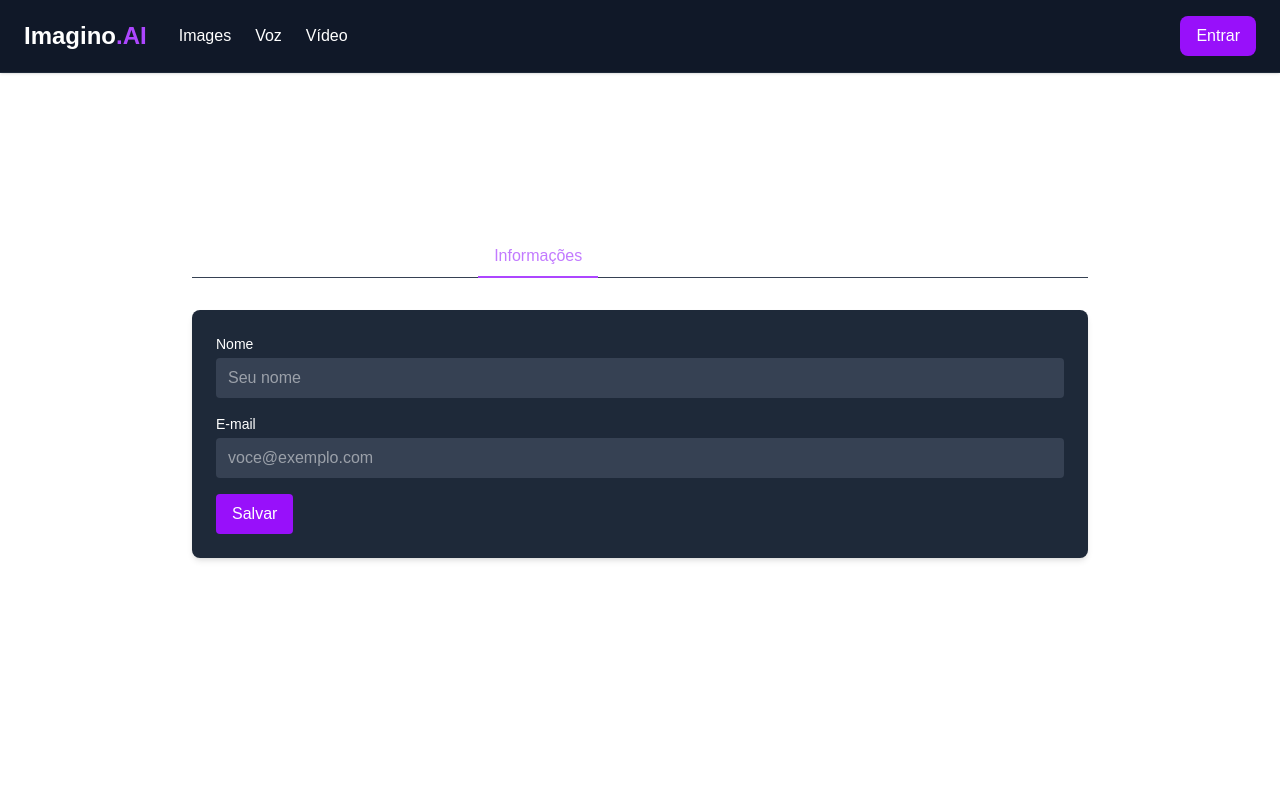
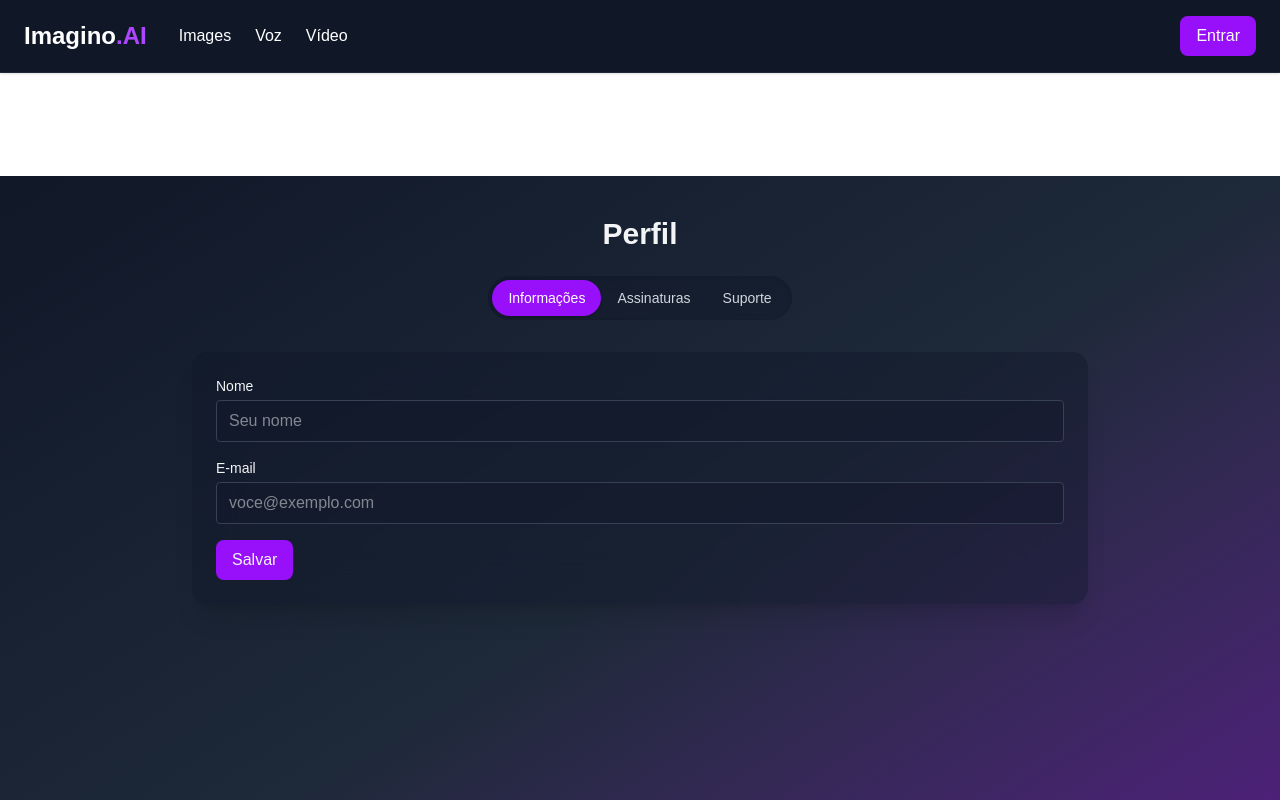
Before and after one commit to danitest45/imagino-front, a Next.js app: page /profile in a window 1280 px wide. Shown: the top 800 px of the page. Built offline with nearby package versions, Linux system fonts and the light colour scheme.

Commit message:
style: refine profile layout

```diff
--- a/src/app/profile/page.tsx
+++ b/src/app/profile/page.tsx
@@ -15,28 +15,34 @@ export default function ProfilePage() {
   const [active, setActive] = useState('info');
 
   return (
-    <div className="min-h-screen mt-24 px-4 md:px-0 max-w-4xl mx-auto text-white">
+    <div className="min-h-screen mt-24 px-4 py-10 bg-gradient-to-br from-gray-900 via-gray-800 to-purple-900 text-gray-100">
+      <div className="max-w-4xl mx-auto">
         <h1 className="text-3xl font-bold mb-6 text-center">Perfil</h1>
 
-      <div className="flex border-b border-gray-700 mb-8 justify-center">
+        <div className="flex justify-center mb-8">
+          <div className="flex bg-gray-900/40 backdrop-blur rounded-full p-1 shadow-inner">
             {tabs.map((tab) => (
               <button
                 key={tab.id}
                 onClick={() => setActive(tab.id)}
-            className={`px-4 py-2 -mb-px border-b-2 transition-colors duration-300 ${
+                className={`px-4 py-2 text-sm font-medium rounded-full transition-colors duration-300 ${
                   active === tab.id
-                ? 'border-purple-500 text-purple-400'
-                : 'border-transparent hover:text-purple-300'
+                    ? 'bg-purple-600 text-white shadow'
+                    : 'text-gray-300 hover:text-white'
                 }`}
               >
                 {tab.label}
               </button>
             ))}
           </div>
+        </div>
 
+        <div className="bg-gray-900/40 backdrop-blur-xl rounded-2xl shadow-xl p-6">
           {active === 'info' && <UserInfo />}
           {active === 'billing' && <Billing />}
           {active === 'support' && <Support />}
         </div>
+      </div>
+    </div>
   );
 }
--- a/src/components/profile/Billing.tsx
+++ b/src/components/profile/Billing.tsx
@@ -10,7 +10,7 @@ export default function Billing() {
     <div
       className={`${
         visible ? 'opacity-100' : 'opacity-0'
-      } transition-opacity duration-300 bg-gray-800 rounded-lg p-6 shadow-md space-y-6`}
+      } transition-opacity duration-300 space-y-6`}
     >
       <section>
         <h2 className="text-xl font-semibold mb-2">Plano Atual</h2>
@@ -22,7 +22,7 @@ export default function Billing() {
 
       <section>
         <h3 className="text-lg font-semibold mb-2">Histórico de Pagamentos</h3>
-        <table className="w-full text-left text-sm">
+        <table className="w-full text-left text-sm bg-gray-900/40 rounded-lg overflow-hidden">
           <thead>
             <tr className="text-gray-400">
               <th className="py-2">Data</th>
--- a/src/components/profile/Support.tsx
+++ b/src/components/profile/Support.tsx
@@ -20,7 +20,7 @@ export default function Support() {
       onSubmit={handleSubmit}
       className={`${
         visible ? 'opacity-100' : 'opacity-0'
-      } transition-opacity duration-300 bg-gray-800 rounded-lg p-6 shadow-md space-y-4`}
+      } transition-opacity duration-300 space-y-4`}
     >
       <div>
         <label className="block text-sm mb-1" htmlFor="message">
@@ -34,12 +34,12 @@ export default function Support() {
             setSent(false);
           }}
           placeholder="Descreva seu problema ou feedback"
-          className="w-full bg-gray-700 rounded px-3 py-2 h-32 resize-none focus:outline-none focus:ring-2 focus:ring-purple-500 transition"
+          className="w-full bg-gray-900/40 border border-gray-700 rounded px-3 py-2 h-32 resize-none focus:outline-none focus:ring-2 focus:ring-purple-500 transition"
         />
       </div>
       <button
         type="submit"
-        className="bg-purple-600 hover:bg-purple-700 px-4 py-2 rounded transition-colors"
+        className="bg-purple-600 hover:bg-purple-700 px-4 py-2 rounded-lg transition-colors"
       >
         Enviar
       </button>
--- a/src/components/profile/UserInfo.tsx
+++ b/src/components/profile/UserInfo.tsx
@@ -27,7 +27,7 @@ export default function UserInfo() {
       onSubmit={handleSubmit}
       className={`${
         visible ? 'opacity-100' : 'opacity-0'
-      } transition-opacity duration-300 bg-gray-800 rounded-lg p-6 shadow-md space-y-4`}
+      } transition-opacity duration-300 space-y-4`}
     >
       <div>
         <label className="block text-sm mb-1" htmlFor="name">
@@ -39,7 +39,7 @@ export default function UserInfo() {
           value={form.name}
           onChange={handleChange}
           placeholder="Seu nome"
-          className="w-full bg-gray-700 rounded px-3 py-2 focus:outline-none focus:ring-2 focus:ring-purple-500 transition"
+          className="w-full bg-gray-900/40 border border-gray-700 rounded px-3 py-2 focus:outline-none focus:ring-2 focus:ring-purple-500 transition"
         />
       </div>
       <div>
@@ -53,12 +53,12 @@ export default function UserInfo() {
           value={form.email}
           onChange={handleChange}
           placeholder="voce@exemplo.com"
-          className="w-full bg-gray-700 rounded px-3 py-2 focus:outline-none focus:ring-2 focus:ring-purple-500 transition"
+          className="w-full bg-gray-900/40 border border-gray-700 rounded px-3 py-2 focus:outline-none focus:ring-2 focus:ring-purple-500 transition"
         />
       </div>
       <button
         type="submit"
-        className="bg-purple-600 hover:bg-purple-700 px-4 py-2 rounded transition-colors"
+        className="bg-purple-600 hover:bg-purple-700 px-4 py-2 rounded-lg transition-colors"
       >
         Salvar
       </button>
```
Lines whose indentation alone changed are shown as unchanged.
